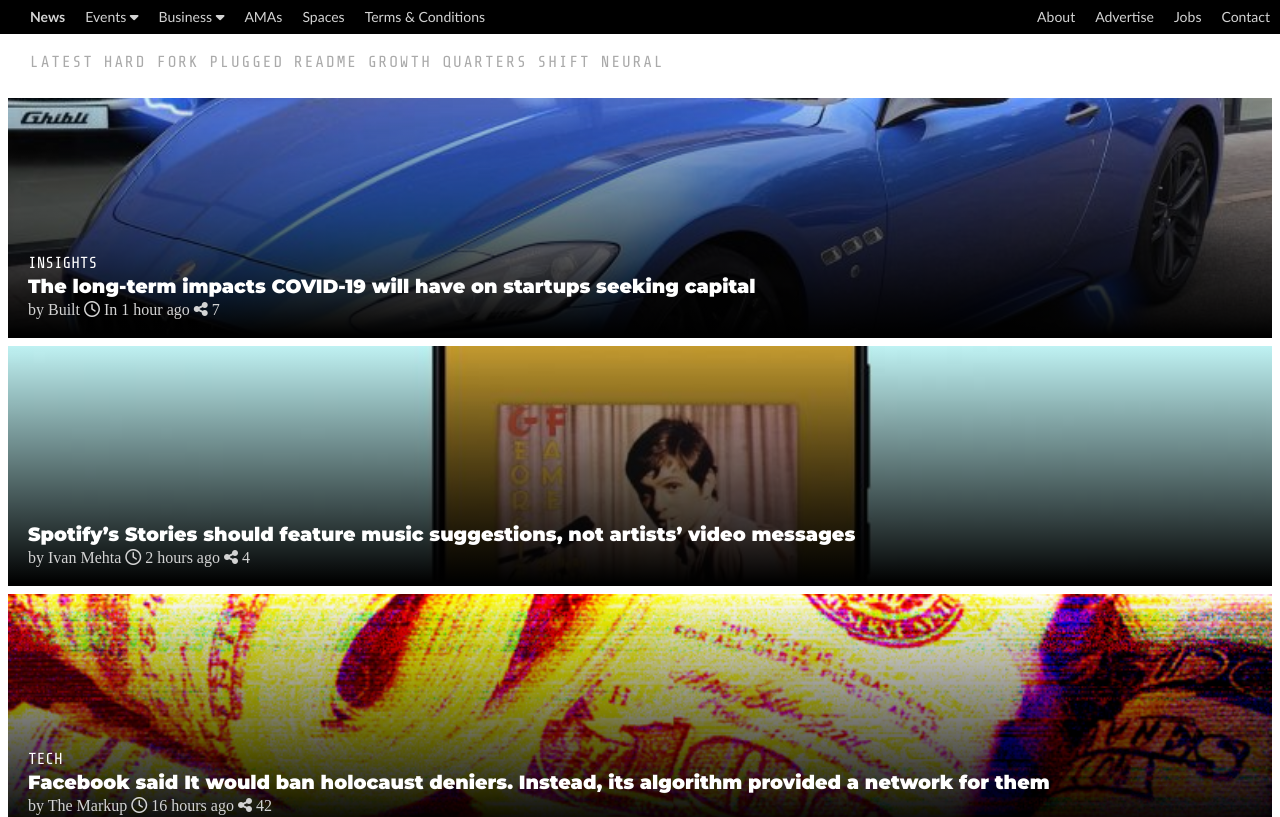
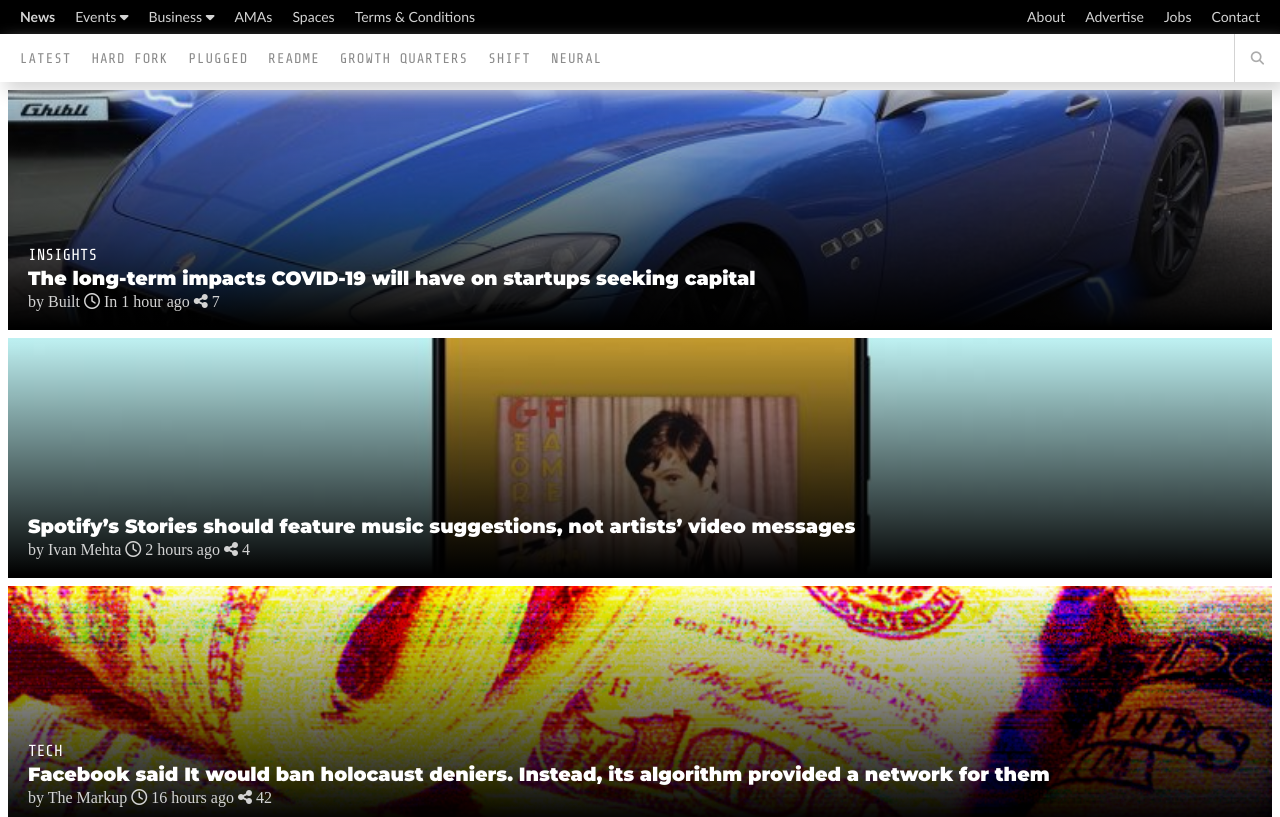
Before and after one commit to necmigunduz/tnw-cloning-project, a plain HTML site: page index.html in a window 1280 px wide. Shown: the top 817 px of the page. Drawn offline with nearby package versions, Linux system fonts and the light colour scheme.

Commit message:
edit style of navbar and footer

```diff
--- a/css/styles.css
+++ b/css/styles.css
@@ -455,14 +455,11 @@
   height: 80px;
   color: rgb(163, 163, 163);
   display: flex;
+  flex-direction: column;
   justify-content: center;
   align-items: center;
   font-family: ARS Maquette, Helvetica Neue, Arial, sans-serif;
   font-size: 0.8em;
-}
-
-.info-div > img {
-  height: 0.7em;
 }
 
 .links-ul {
@@ -494,6 +491,11 @@
 
 .info-div > * {
   display: inline-block;
+  padding: 4px;
+}
+
+.info-div > p > img {
+  height: 0.7em;
   padding: 0 4px;
 }
 
@@ -501,7 +503,7 @@
     Nav Bar
  ------------*/
 
- header {
+header {
   display: flex;
   width: 100%;
   flex-direction: column;
@@ -512,44 +514,63 @@
   justify-content: space-between;
   background-color: black;
   width: 100%;
-  font-family: 'Gill Sans', 'Gill Sans MT', Calibri, 'Trebuchet MS', sans-serif;
+  font-family: "Gill Sans", "Gill Sans MT", Calibri, "Trebuchet MS", sans-serif;
   font-size: 14px;
   color: lightgray;
 }
 .ul1 {
   display: flex;
-  padding: 0 20px;
-  float: left;
+  padding: 0 10px;
+  flex-grow: 1;
 }
 
 #nav-news {
   font-weight: 700;
 }
 
-.ul1 li {
+.ul1 > li {
   padding: 10px;
 }
-.ul2 {
-  display: flex;
-  justify-content: space-between;
-  padding-left: 20px;
+
+.ul1 > li:nth-of-type(7) {
+  margin-left: auto;
 }
 
-.ul2 li {
-  padding: 10px;
+.ul1 > li > a {
+  color: lightgray;
+  text-decoration: none;
+}
+
+.left {
+  display: flex;
+  align-items: center;
+  height: 48px;
+  box-shadow: 5px 10px 18px #d8d8d8;
 }
 
 .left ul {
   display: flex;
   justify-content: space-evenly;
-  padding: 20px;
+  padding: 20px 20px;
   float: left;
 }
 
-.left ul li {
-  padding-left: 10px;
+.left > ul > li > a {
+  margin-right: 20px;
   font-family: "Share Tech Mono", monospace;
-  font-size: 16px;
-  color: #aaa;
-  letter-spacing: 2px;
+  font-size: 14px;
+  color: rgb(138, 138, 138);
+  letter-spacing: 1px;
+  text-decoration: none;
 }
+
+.left > button {
+  margin-left: auto;
+  border: none;
+  background-color: white;
+  border-left: solid 0.5px lightgray;
+  height: 100%;
+  width: 46px;
+  color: rgb(172, 172, 172);
+  cursor: pointer;
+}
--- a/index.html
+++ b/index.html
@@ -14,32 +14,32 @@
     <header>
         <nav class="nav">
             <ul class="ul1">
-                <li id="nav-news">News</li>
-                <li>Events <i class="fas fa-caret-down"></i></li>
-                <li>Business <i class="fas fa-caret-down"></i></li>
-                <li>AMAs</li>
-                <li>Spaces</li>
-                <li>Terms & Conditions</li>
-            </ul>
-            <ul class="ul2">
-                <li>About</li>
-                <li>Advertise</li>
-                <li>Jobs</li>
-                <li>Contact</li>
+                <li><a href="#" id="nav-news">News</a></li>
+                <li><a href="#">Events <i class="fas fa-caret-down"></i></a></li>
+                <li><a href="#">Business <i class="fas fa-caret-down"></i></a></li>
+                <li><a href="#">AMAs</a></li>
+                <li><a href="#">Spaces</a></li>
+                <li><a href="#">Terms & Conditions</a></li>
+                <li><a href="#">About</a></li>
+                <li><a href="#">Advertise</a></li>
+                <li><a href="#">Jobs</a></li>
+                <li><a href="#">Contact</a></li>
             </ul>
         </nav>
         <div class="left">
             <ul>
-                <li>LATEST</li>
-                <li>HARD FORK</li>
-                <li>PLUGGED</li>
-                <li>README</li>
-                <li>GROWTH QUARTERS</li>
-                <li>SHIFT</li>
-                <li>NEURAL</li>
+                <li><a href="#">LATEST</a></li>
+                <li><a href="#">HARD FORK</a></li>
+                <li><a href="#">PLUGGED</a></li>
+                <li><a href="#">README</a></li>
+                <li><a href="#">GROWTH QUARTERS</a></li>
+                <li><a href="#">SHIFT</a></li>
+                <li><a href="#">NEURAL</a></li>
             </ul>
+            <button type="button"><i class="fas fa-search"></i></button>
         </div>
-    </header>    <main>
+    </header>
+    <main>
         <div class="section">
             <div id="blue-car" class="image">
                 <a href="#">INSIGHTS</a>
@@ -133,7 +133,8 @@
         </section>
         <section>
             <h2>
-                <a href="#" class="orange title">Latest funding rounds on Index.co <i class="fas fa-angle-right"></i></a>
+                <a href="#" class="orange title">Latest funding rounds on Index.co <i
+                        class="fas fa-angle-right"></i></a>
             </h2>
             <ul class="orange secondary">
                 <li>Add info</li>
@@ -567,7 +568,8 @@
             </div>
         </section>
         <section>
-            <h2 class="s-5-title"><a class="orange title" href="#">Latest deals <i class="fas fa-angle-right"></i></a></h2>
+            <h2 class="s-5-title"><a class="orange title" href="#">Latest deals <i class="fas fa-angle-right"></i></a>
+            </h2>
             <a href="#" class="orange s-5-secondary">See all Deals</a>
             <div class="little-container s-5-container">
                 <a id="stack-skills" href="#" class="little-img image"></a>
@@ -631,9 +633,13 @@
             </ul>
         </div>
         <div class="info-div">
-            <img src="https://cdn0.tnwcdn.com/wp-content/themes/cyberdelia/assets/img/tnw.svg" alt="">
-            <p>© 2006–2020 The Next Web B.V. Made with &lt;3 in Amsterdam. Powered by </p>
-            <img src="https://cdn0.tnwcdn.com/wp-content/themes/cyberdelia/assets/img/stackpath.svg" alt="">
+
+            <p><img src="https://cdn0.tnwcdn.com/wp-content/themes/cyberdelia/assets/img/tnw.svg" alt="">© 2006–2020 The
+                Next Web B.V.</p>
+            <p>Made with &lt;3 in Amsterdam.</p>
+            <p>Powered by<img src="https://cdn0.tnwcdn.com/wp-content/themes/cyberdelia/assets/img/stackpath.svg"
+                    alt=""></p>
+
         </div>
     </footer>
 </body>
```
